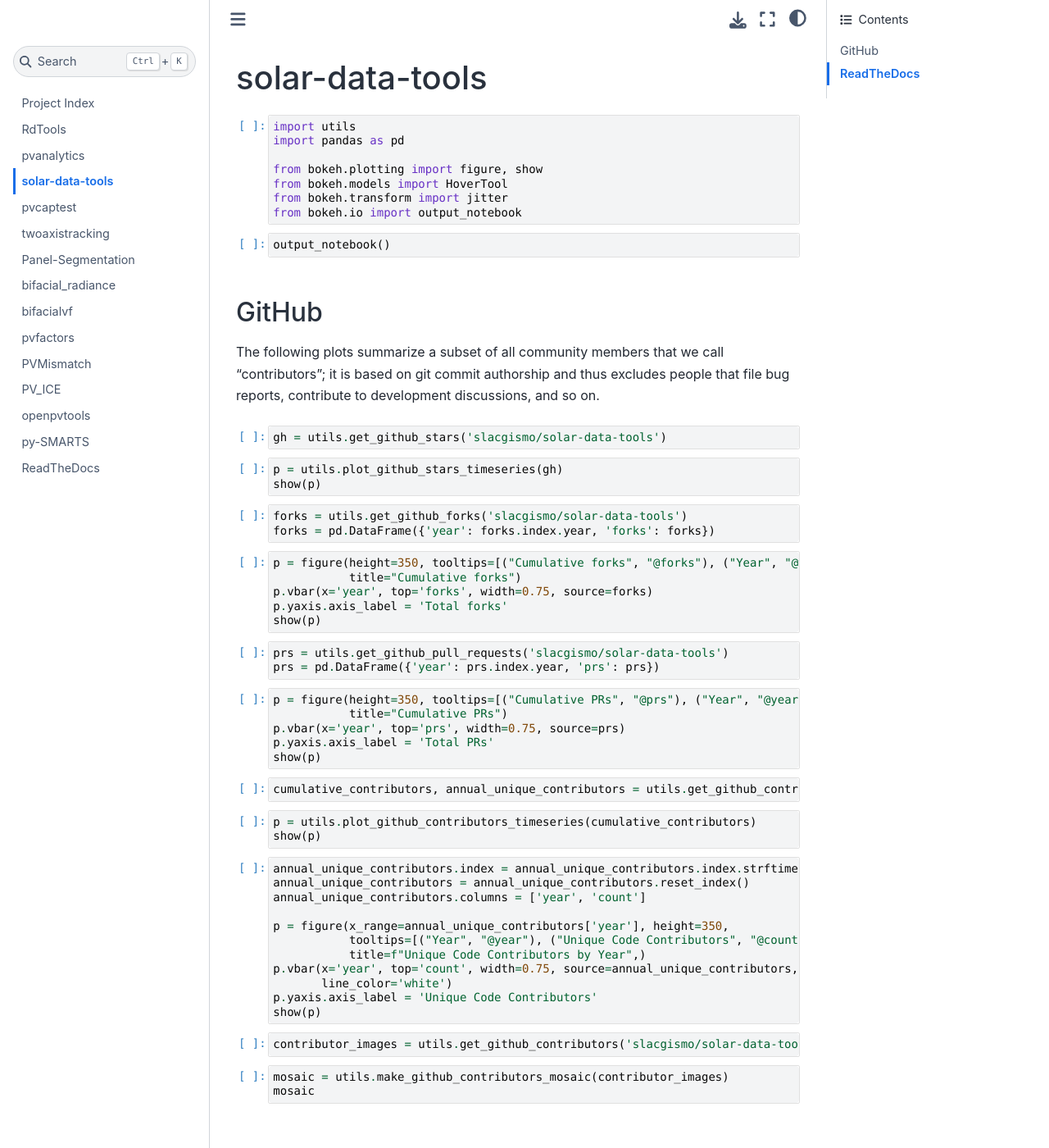
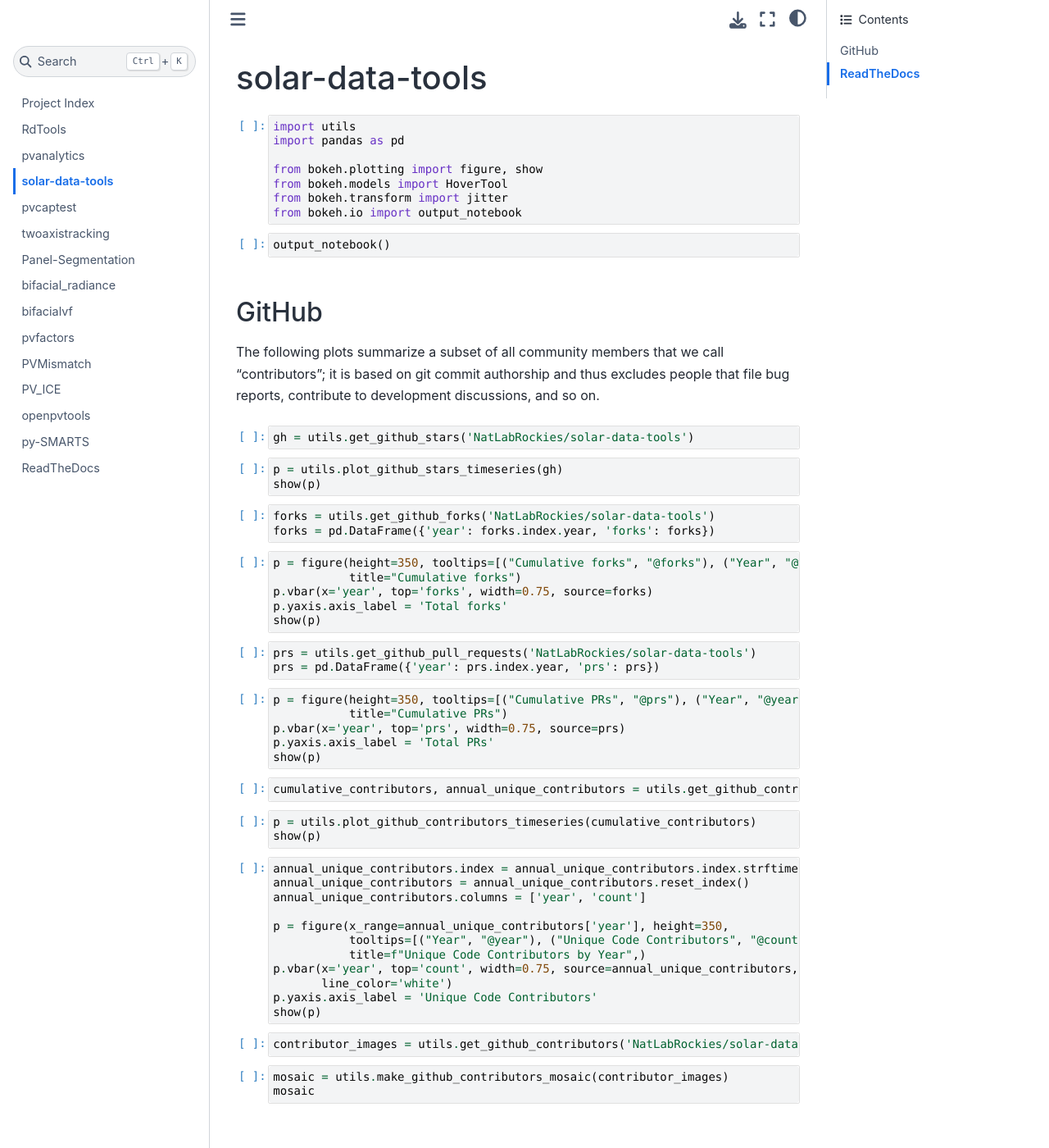
Before and after one commit to openpvtools/pv-foss-engagement, a Sphinx documentation site: the page built from sphinx/source/project/solar-data-tools.ipynb, in a window 1280 px wide and 1400 px high. Shown: the whole window at 82% size. Built offline with Sphinx 7.4.7 and the Sphinx Book theme 1.1.4, drawn with Linux system fonts in a browser that asks for light colours; pages that are not in the unit, such as notebooks, are missing from menus.

Commit message:
update solardatatools gh org

```diff
--- a/sphinx/source/index.rst
+++ b/sphinx/source/index.rst
@@ -53,7 +53,7 @@ software packages in the solar photovoltaics space.
 
     .. grid-item-card:: solar-data-tools
         :link: ./project/solar-data-tools.html
-        :img-top: https://raw.githubusercontent.com/slacgismo/solar-data-tools/main/docs/source/_static/SDT_v1_secondary_blue_text.png
+        :img-top: https://raw.githubusercontent.com/NatLabRockies/solar-data-tools/main/docs/source/_static/SDT_v1_secondary_blue_text.png
 
         ^^^
         Solar Data Tools is an open-source Python library for analyzing PV power (and irradiance) time-series data.
@@ -61,7 +61,7 @@ software packages in the solar photovoltaics space.
 
         .. raw:: html
 
-           <img src="https://img.shields.io/github/stars/slacgismo/solar-data-tools?style=social"/>
+           <img src="https://img.shields.io/github/stars/NatLabRockies/solar-data-tools?style=social"/>
 
     .. grid-item-card:: pvcaptest
         :link: ./project/pvcaptest.html
```
Also changed, not shown: sphinx/source/project/solar-data-tools.ipynb.
